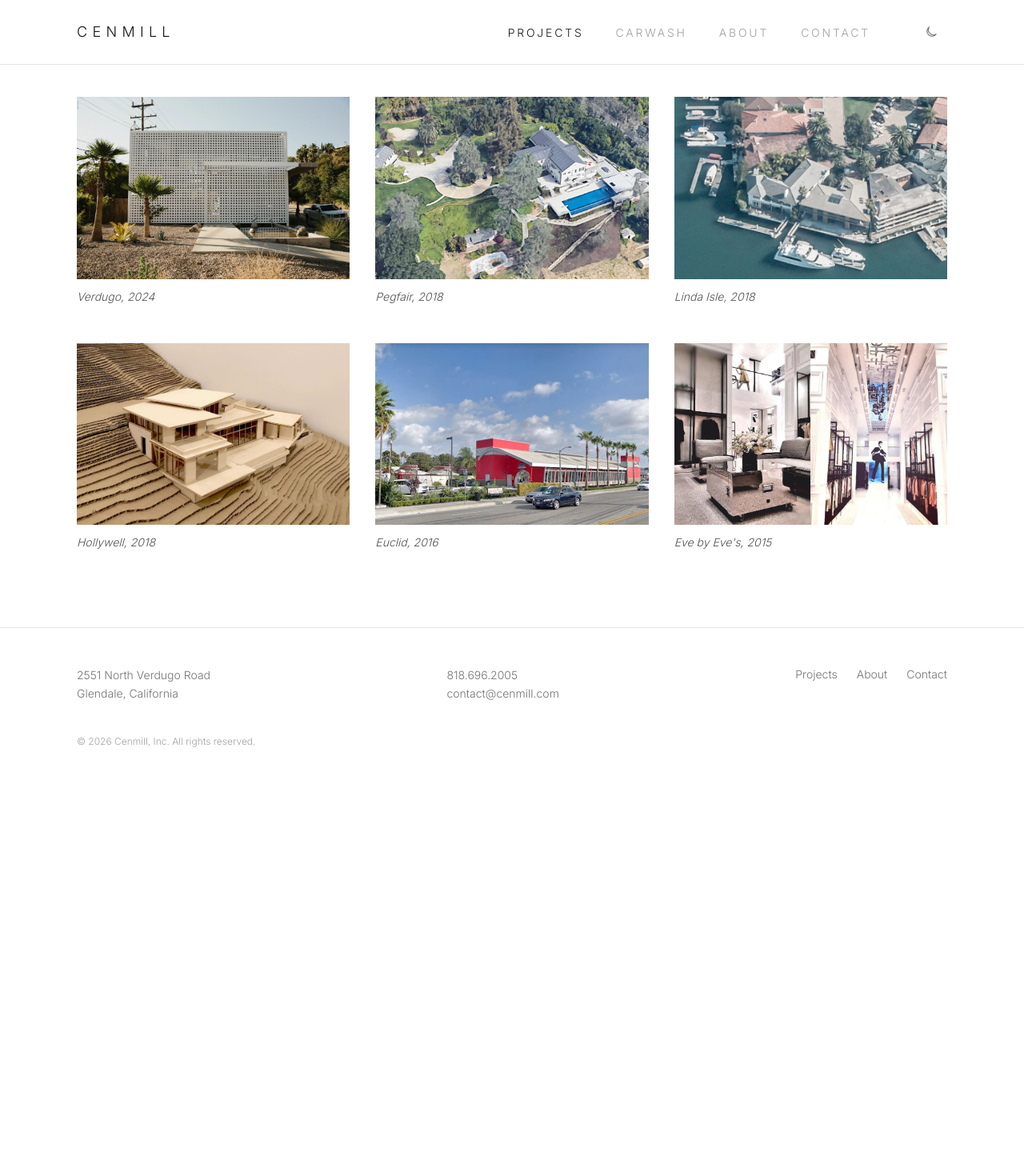
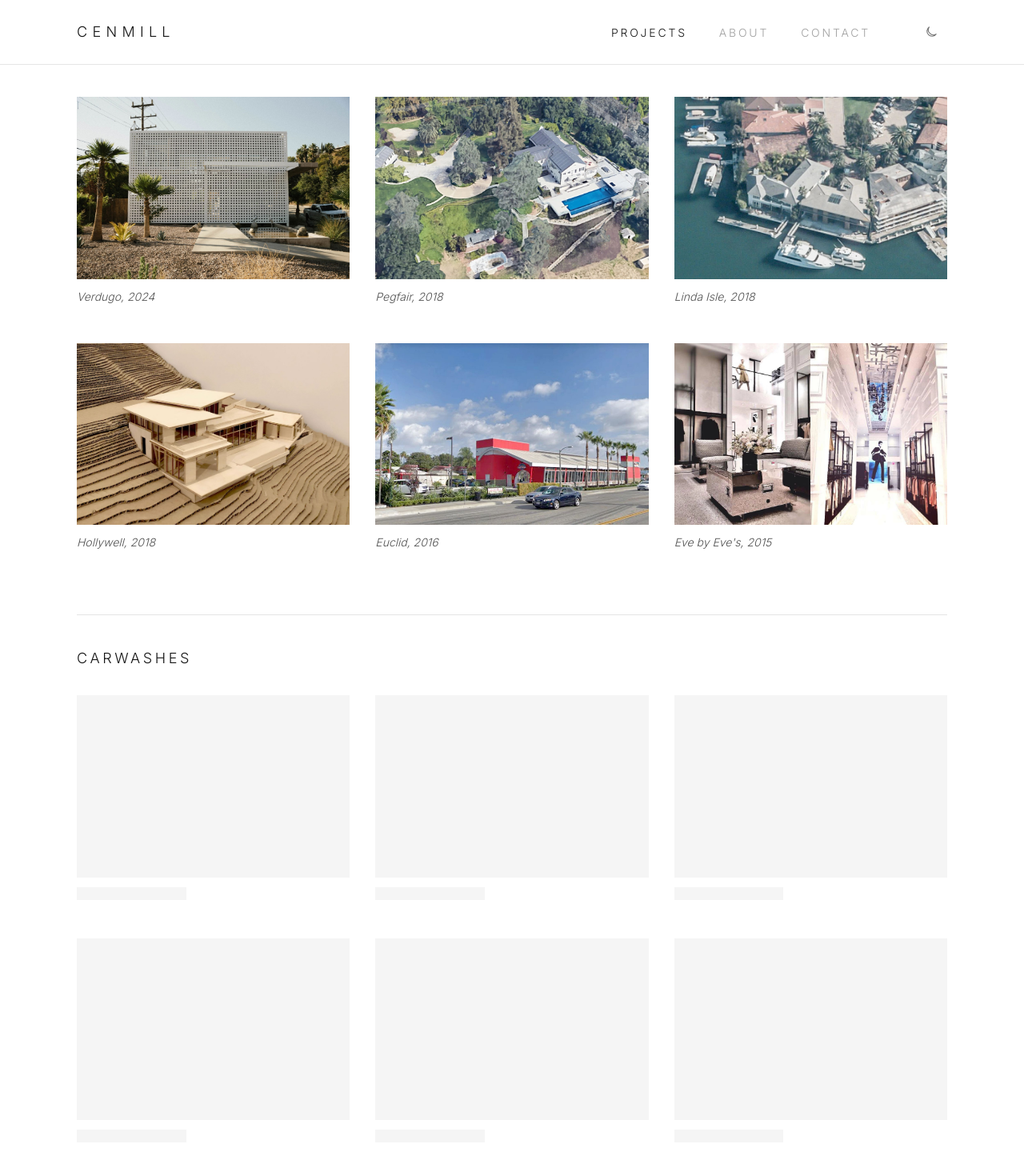
Before and after one commit to assemblear-cmd/cenmill_website, a Next.js app: page / in a window 1280 px wide. Shown: the top 1470 px of the page at 80% size. Before the commit the page ends 983 px from the top, so only its background shows below. Built offline with nearby package versions, Linux system fonts and the light colour scheme.

Commit message:
refactor: move carwash slots into projects

```diff
--- a/src/app/carwash/page.tsx
+++ /dev/null
@@ -1,24 +0,0 @@
-import type { Metadata } from "next";
-
-export const metadata: Metadata = {
-  title: "Carwash",
-  description: "Carwash projects by Cenmill.",
-};
-
-const emptySlots = Array.from({ length: 6 }, (_, index) => index + 1);
-
-export default function CarwashPage() {
-  return (
-    <section>
-      <h1 className="sr-only">Carwash Projects</h1>
-      <ul className="grid grid-cols-1 gap-x-8 gap-y-12 sm:grid-cols-2 lg:grid-cols-3">
-        {emptySlots.map((slot) => (
-          <li key={slot} aria-label={`Empty project slot ${slot}`}>
-            <div className="aspect-3/2 bg-neutral-100 transition-colors dark:bg-neutral-900" />
-            <div className="mt-3 h-4 w-2/5 bg-neutral-100 transition-colors dark:bg-neutral-900" />
-          </li>
-        ))}
-      </ul>
-    </section>
-  );
-}
--- a/src/components/Header.tsx
+++ b/src/components/Header.tsx
@@ -7,7 +7,6 @@ import ThemeToggle from "@/components/ThemeToggle";
 
 const links = [
   { href: "/projects", label: "Projects" },
-  { href: "/carwash", label: "Carwash" },
   { href: "/about", label: "About" },
   { href: "/contact", label: "Contact" },
 ];
--- a/src/components/ProjectsGrid.tsx
+++ b/src/components/ProjectsGrid.tsx
@@ -1,8 +1,11 @@
 import { projects } from "@/data/projects";
 import ProjectCard from "@/components/ProjectCard";
 
+const emptyCarwashSlots = Array.from({ length: 6 }, (_, index) => index + 1);
+
 export default function ProjectsGrid() {
   return (
+    <>
       <ul className="grid grid-cols-1 gap-x-8 gap-y-12 sm:grid-cols-2 lg:grid-cols-3">
         {projects.map((project) => (
           <li key={project.slug}>
@@ -10,5 +13,20 @@ export default function ProjectsGrid() {
           </li>
         ))}
       </ul>
+
+      <section className="mt-20 border-t border-neutral-200 pt-10 dark:border-neutral-800" aria-labelledby="carwashes-heading">
+        <h2 id="carwashes-heading" className="text-lg font-light uppercase tracking-[0.2em]">
+          Carwashes
+        </h2>
+        <ul className="mt-8 grid grid-cols-1 gap-x-8 gap-y-12 sm:grid-cols-2 lg:grid-cols-3">
+          {emptyCarwashSlots.map((slot) => (
+            <li key={slot} aria-label={`Empty carwash project slot ${slot}`}>
+              <div className="aspect-3/2 bg-neutral-100 transition-colors dark:bg-neutral-900" />
+              <div className="mt-3 h-4 w-2/5 bg-neutral-100 transition-colors dark:bg-neutral-900" />
+            </li>
+          ))}
+        </ul>
+      </section>
+    </>
   );
 }
```
Lines whose indentation alone changed are shown as unchanged.
